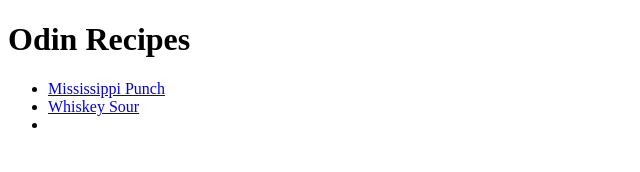
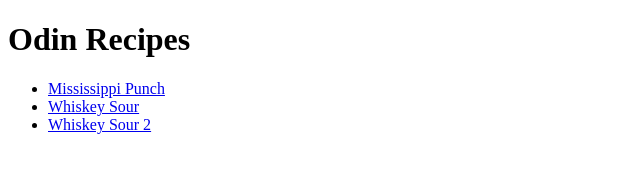
Before and after one commit to rgoldsmith727/odin-recipes, a plain HTML site: page index.html in a window 1280 px wide. Shown: the whole page, without its empty margins (0-640 px from the left). Drawn offline with Linux system fonts and the light colour scheme.

Commit message:
fix: add text to link

```diff
--- a/index.html
+++ b/index.html
@@ -11,7 +11,7 @@
   <ul>
     <li><a href="recipes/mississippi-punch.html">Mississippi Punch</a></li>
     <li><a href="recipes/whiskey-sour.html">Whiskey Sour</a></li>
-    <li><a href="recipes/whiskey-sour-2.html"></a></li>
+    <li><a href="recipes/whiskey-sour-2.html">Whiskey Sour 2</a></li>
   </ul>
 </body>
 </html>
```
